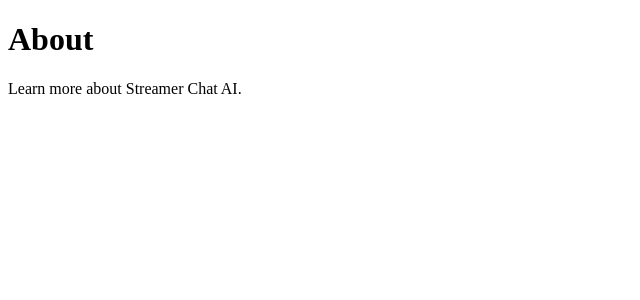
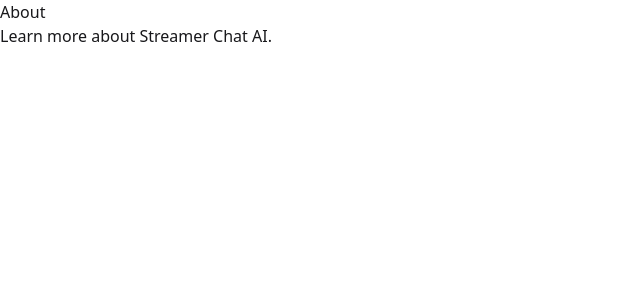
Before and after one commit to DeandrexChandler/Streamerchat.gg, a Next.js app: page /about in a window 1280 px wide. Shown: the top 300 px of the page, without its empty margins (0-640 px from the left). Built offline with nearby package versions, Linux system fonts and the light colour scheme.

Commit message:
initial styling/ setup (edit later)

```diff
--- /dev/null
+++ b/app/globals.css
@@ -0,0 +1,6 @@
+@import "tailwindcss";
+@plugin "daisyui";
+
+@theme {
+
+}
--- /dev/null
+++ b/app/layout.tsx
@@ -0,0 +1,19 @@
+import type { Metadata } from "next";
+import "./globals.css";
+
+export const metadata: Metadata = {
+  title: "Streamer Chat AI",
+  description: "AI-powered chat assistant for streamers",
+};
+
+export default function RootLayout({
+  children,
+}: Readonly<{
+  children: React.ReactNode;
+}>) {
+  return (
+    <html lang="en">
+      <body>{children}</body>
+    </html>
+  );
+}
--- /dev/null
+++ b/app/page.tsx
@@ -0,0 +1,19 @@
+export default function HomePage() {
+  return (
+    <div className="min-h-screen bg-base-200">
+      {/* Hero Section */}
+      <div className="hero min-h-screen">
+        <div className="hero-content text-center">
+          <div className="max-w-md">
+            <h1 className="text-5xl font-bold">Streamer Chat AI</h1>
+            <p className="py-6">
+              Enhance your stream with AI-powered chat interactions. Engage your
+              audience like never before.
+            </p>
+            <button className="btn btn-primary">Get Started</button>
+          </div>
+        </div>
+      </div>
+    </div>
+  );
+}
```
Also changed, not shown: package.json (+9 -7 lines), 2 other files (tests, documents, lock files or other folders).
